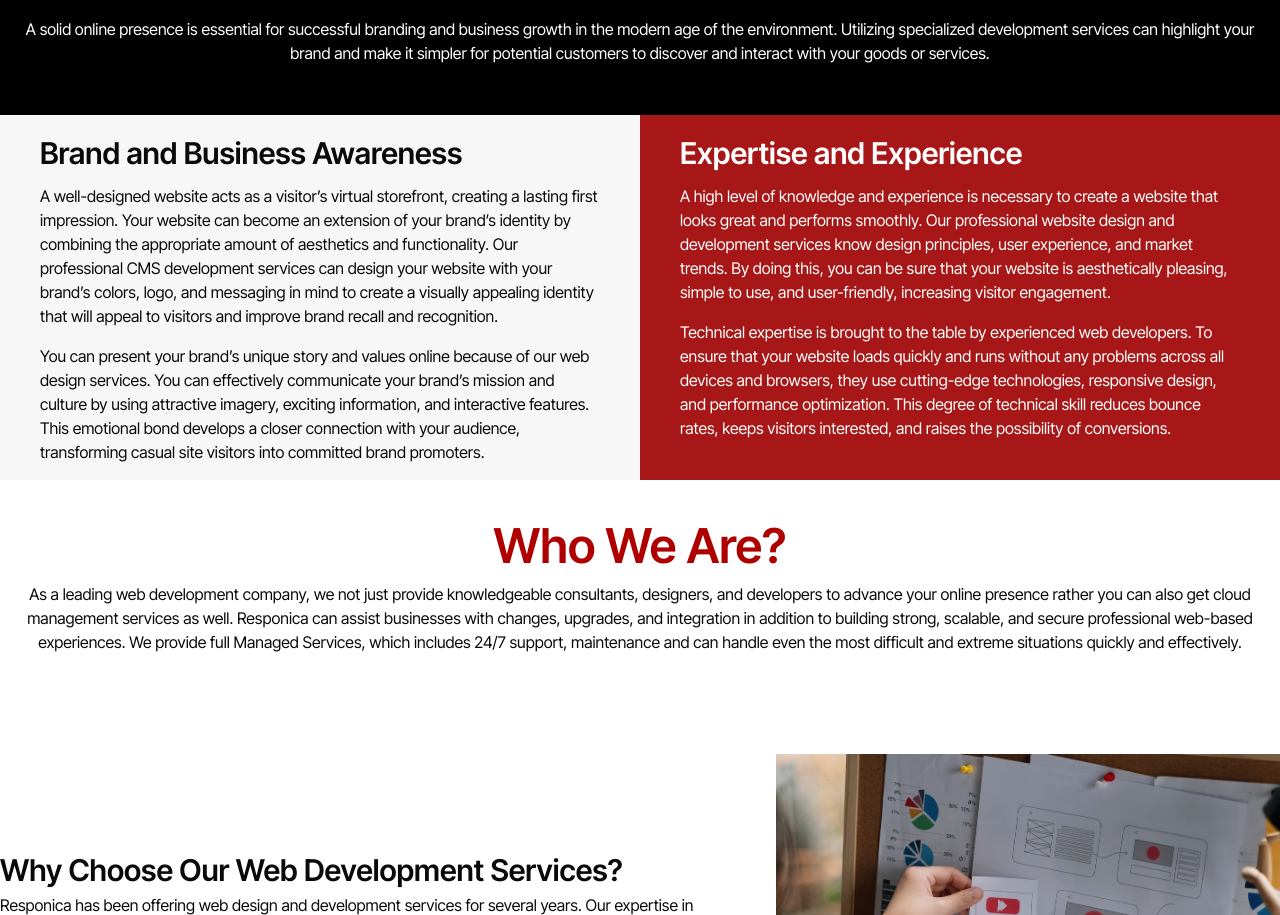
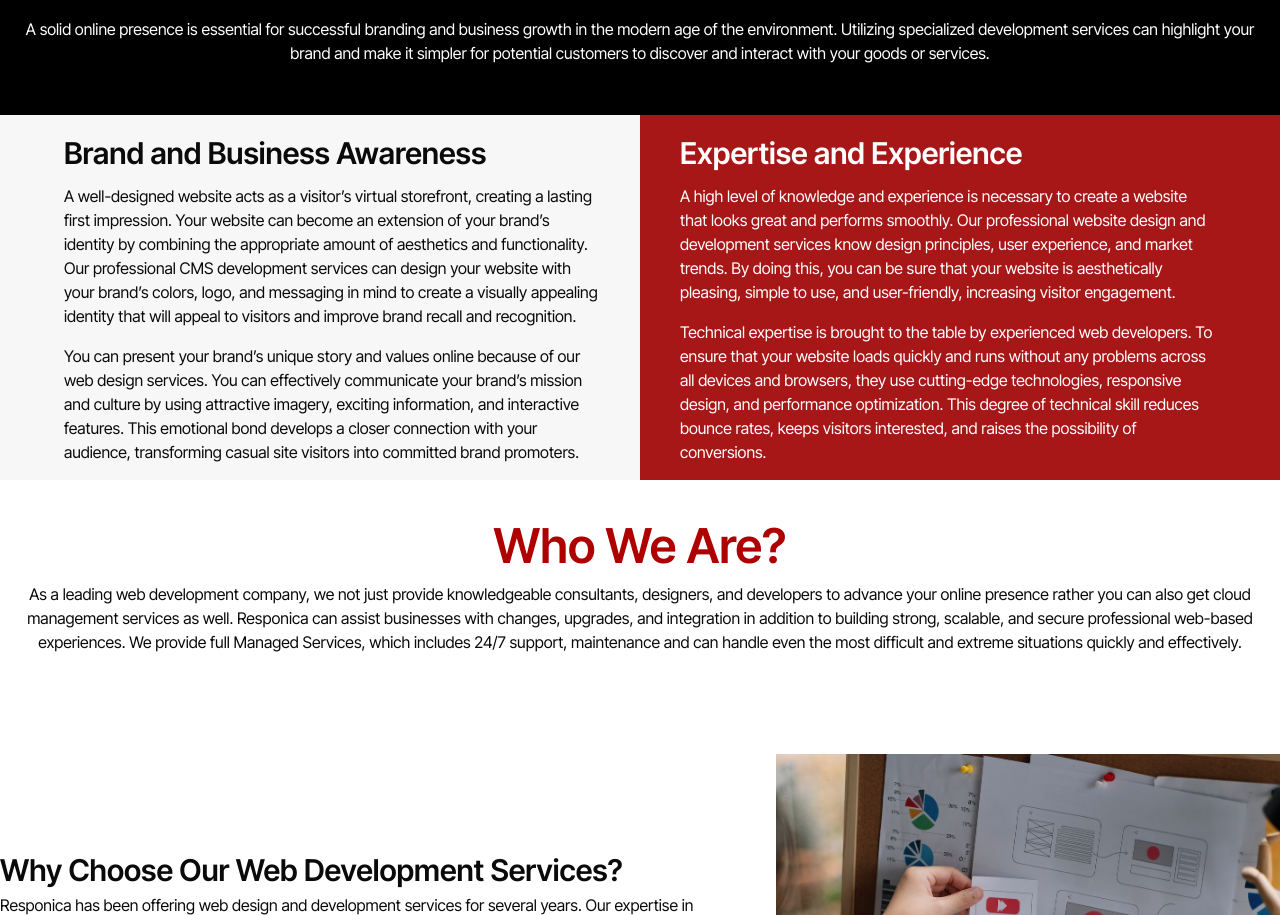
Before and after one commit to Muazzia/Responicaa, a React (Vite) app: page /digitalSolutions/webDevelopment in a window 1280 px wide. Shown: the part 2456-3371 px from the top of the page. Built offline with nearby package versions, Linux system fonts and the light colour scheme.

Commit message:
added padding in webdevelopment

```diff
--- a/src/pages/digitalSolutions/webDevelopment/index.tsx
+++ b/src/pages/digitalSolutions/webDevelopment/index.tsx
@@ -209,7 +209,7 @@ const WebDevelopment = () => {
        */}
       <div className="w-full flex flex-col lg:flex-row" id="contact">
         {/* Left section with gray background */}
-        <div className="w-full lg:w-1/2 bg-[#F7F7F7] py-4 px-4 md:px-10">
+        <div className="w-full lg:w-1/2 bg-[#F7F7F7] py-4 px-4 md:px-10 xl:pl-16 ">
           <div className="lg:max-w-7xl mx-auto ">
             <p className="text-[30px] font-semibold mb-2">
               Brand and Business Awareness
@@ -236,7 +236,7 @@ const WebDevelopment = () => {
         </div>
 
         {/* Right section with red background */}
-        <div className="w-full lg:w-1/2 bg-[#A71717] py-4 px-4 md:px-10">
+        <div className="w-full lg:w-1/2 bg-[#A71717] py-4 px-4 md:px-10 xl:pr-16">
           <div className="lg:max-w-7xl mx-auto text-white">
             <p className="text-[30px] font-semibold mb-2">
               Expertise and Experience
```
